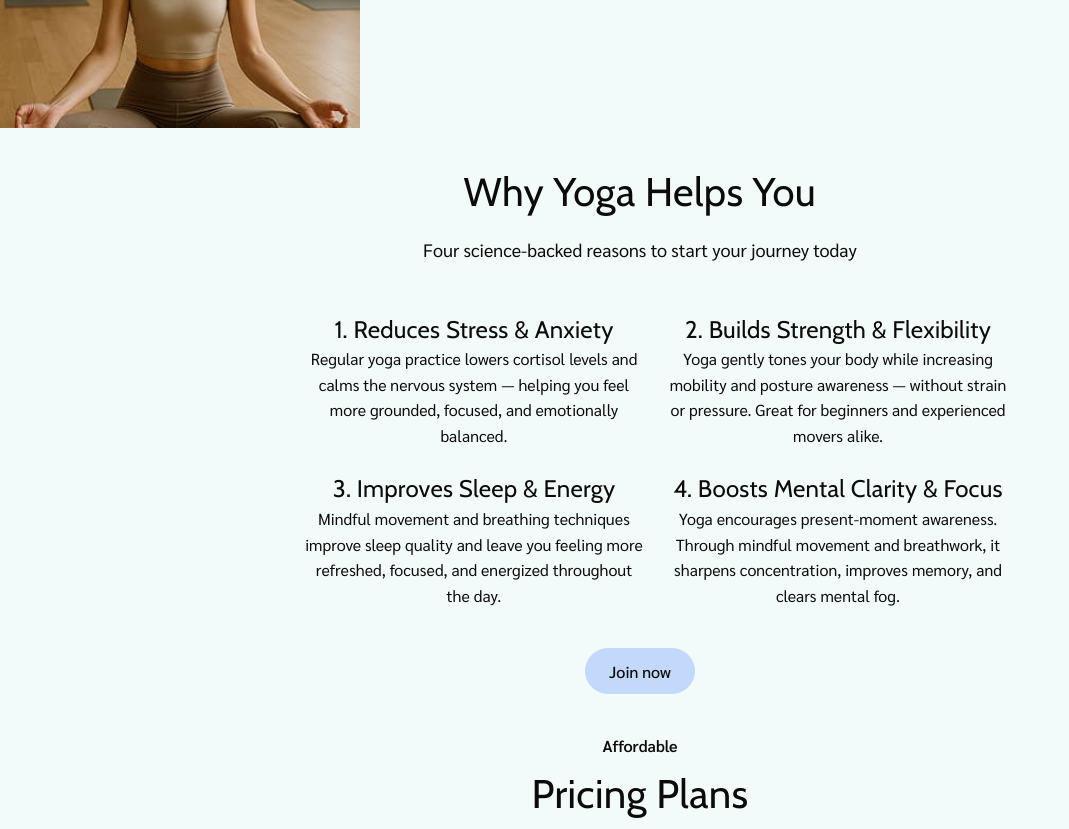
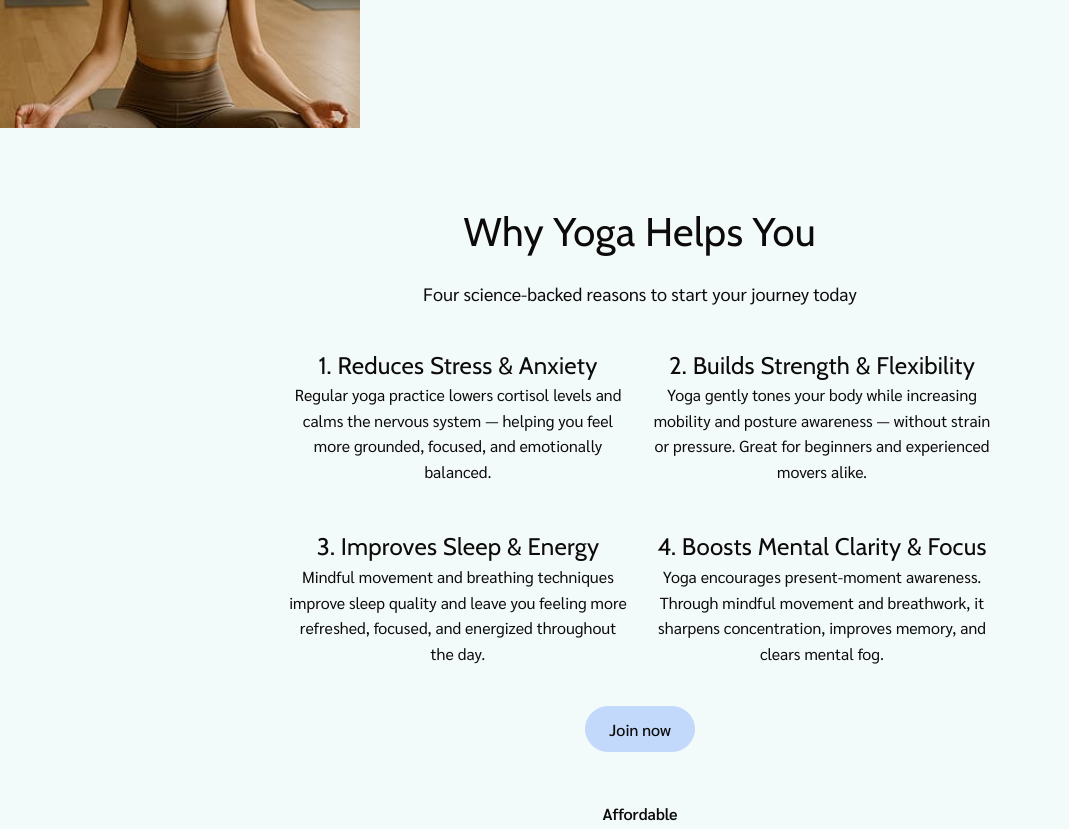
Before and after one commit to EddNik/Yoga-Club, a website built with Vite: page src/index.html in a window 1280 px wide. Shown: the part 8320-9149 px from the top of the page, without its empty margins (0-1069 px from the left). Built offline with nearby package versions, Linux system fonts and the light colour scheme.

Commit message:
changed mistakes of css

```diff
--- a/src/css/about-us.css
+++ b/src/css/about-us.css
@@ -1,12 +1,12 @@
 .section-aboutus {
-  padding: 64px 16px;
-  width: 100%;
   background-color: #dfebeb;
 }
 .aboutus-box {
   display: flex;
   flex-direction: column;
   justify-content: center;
+  align-items: center;
+  padding: 64px 0;
 }
 .aboutus-title-box {
   display: flex;
@@ -14,7 +14,8 @@
   box-sizing: border-box;
   max-width: 100%;
   text-align: center;
-  padding-bottom: 48px;
+  margin-bottom: 48px;
+  gap: 20px;
 }
 
 .aboutus-title {
@@ -28,7 +29,6 @@
   width: 343px;
   margin: 0 auto;
   color: #0d0b0a;
-  padding-bottom: 20px;
 }
 .aboutus-description {
   font-family: 'Sarabun', sans-serif;
@@ -40,10 +40,12 @@
 }
 .aboutus-benefits-list {
   display: flex;
-  flex-direction: column;
+  flex-wrap: wrap;
+  align-items: center;
   gap: 48px;
-  padding-bottom: 48px;
+  margin-bottom: 48px;
 }
+
 .aboutus-benefits-subtitle {
   font-family: 'Cabin', sans-serif;
   font-weight: 400;
@@ -52,6 +54,7 @@
   letter-spacing: 0.01em;
   text-align: center;
   color: #0d0b0a;
+  margin-bottom: 20px;
 }
 .aboutus-benefits-description {
   font-family: 'Sarabun', sans-serif;
@@ -65,36 +68,34 @@
   display: flex;
   align-items: center;
   justify-content: center;
-  align-self: center;
   font-family: 'Sarabun', sans-serif;
   font-weight: 500;
   font-size: 16px;
   line-height: 1.6;
-  color: #0d0b0a;
   border: 1px solid #c2d9fc;
   border-radius: 100px;
-  padding: 10px 24px;
   background-color: #c2d9fc;
-  cursor: pointer;
   width: 100%;
+  height: 46px;
 }
 .link-tablet-desktop {
   display: none;
 }
 @media only screen and (min-width: 768px) {
   .section-aboutus {
-    padding: 40px 32px;
     background-color: #f2fafa;
   }
   .aboutus-box {
-    display: flex;
-    justify-content: center;
+    padding-bottom: 50px;
+    padding-top: 80px;
   }
   .aboutus-title-box {
     display: flex;
     flex-direction: column;
     align-items: center;
     text-align: center;
+    gap: 24px;
+    margin-bottom: 40px;
   }
   .aboutus-title {
     font-family: 'Cabin', sans-serif;
@@ -103,10 +104,12 @@
     line-height: 1.2;
     letter-spacing: 0.01em;
     text-align: center;
-    color: #0d0b0a;
     width: 100%;
-    max-width: 704px;
   }
+  .aboutus-benefits-subtitle {
+    margin: 0;
+  }
+
   .aboutus-description {
     font-family: 'Sarabun', sans-serif;
     font-weight: 400;
@@ -117,41 +120,37 @@
   }
   .aboutus-benefits-list {
     display: flex;
-    flex-direction: row;
     flex-wrap: wrap;
-    gap: 24px;
+    gap: 46px 24px;
     justify-content: center;
-    padding: 0;
-    width: 704px;
-    padding-bottom: 40px;
+    margin-bottom: 40px;
   }
 
   .aboutus-benefits-item {
-    box-sizing: border-box;
-    width: calc(50% - 12px);
+    width: calc((100% - 24px) / 2);
   }
   .link-tablet-desktop {
     display: inline;
   }
   .pricing-link {
+    display: flex;
+    align-items: center;
+    justify-content: center;
     width: 110px;
     height: 46px;
     text-align: center;
   }
 }
 @media only screen and (min-width: 1336px) {
-  .section-aboutus {
-    padding: 112px 64px;
-  }
-  .aboutus-title-box {
-    padding-bottom: 40px;
+  .aboutus-box {
+    padding: 112px 0;
   }
   .aboutus-title {
     font-size: 52px;
-    padding-bottom: 24px;
   }
   .aboutus-benefits-subtitle {
     font-size: 28px;
+    margin-bottom: 24px;
   }
   .aboutus-benefits-list {
     width: 100%;
```
